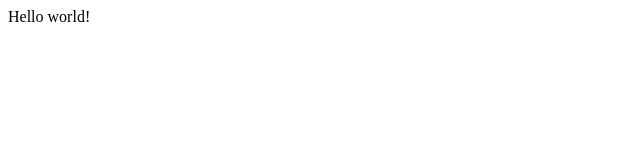
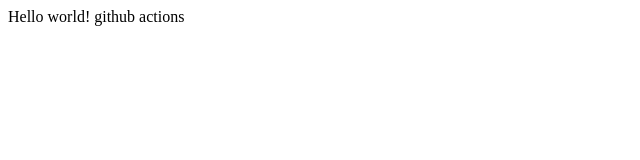
Before and after one commit to xl-szlyfy/github-action-learn, a plain HTML site: page index.html in a window 1280 px wide. Shown: the whole page, without its empty margins (0-640 px from the left). Drawn offline with Linux system fonts and the light colour scheme.

Commit message:
test action

```diff
--- a/index.html
+++ b/index.html
@@ -6,5 +6,6 @@
 </head>
 <body>
     Hello world!
+    github actions
 </body>
 </html>
```
